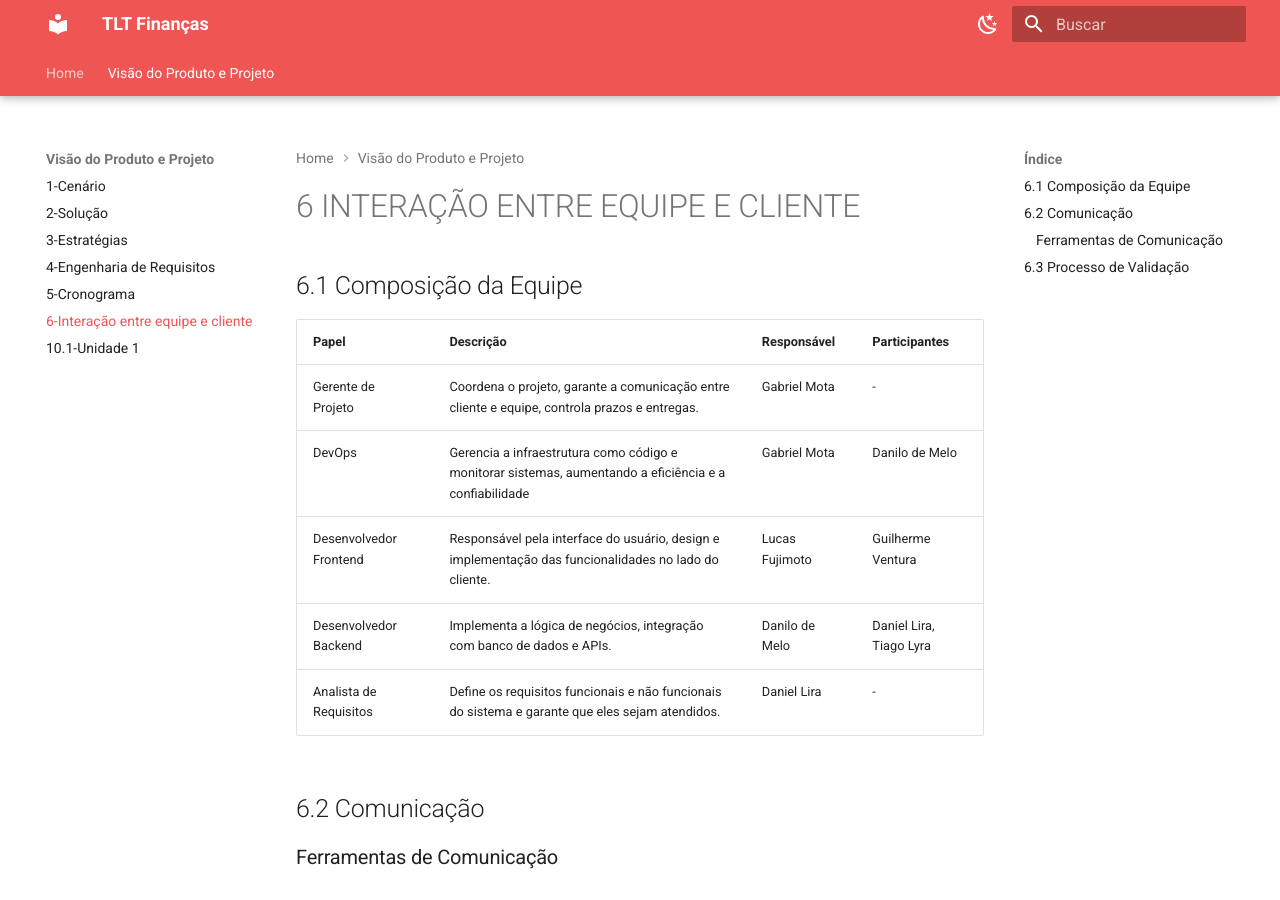
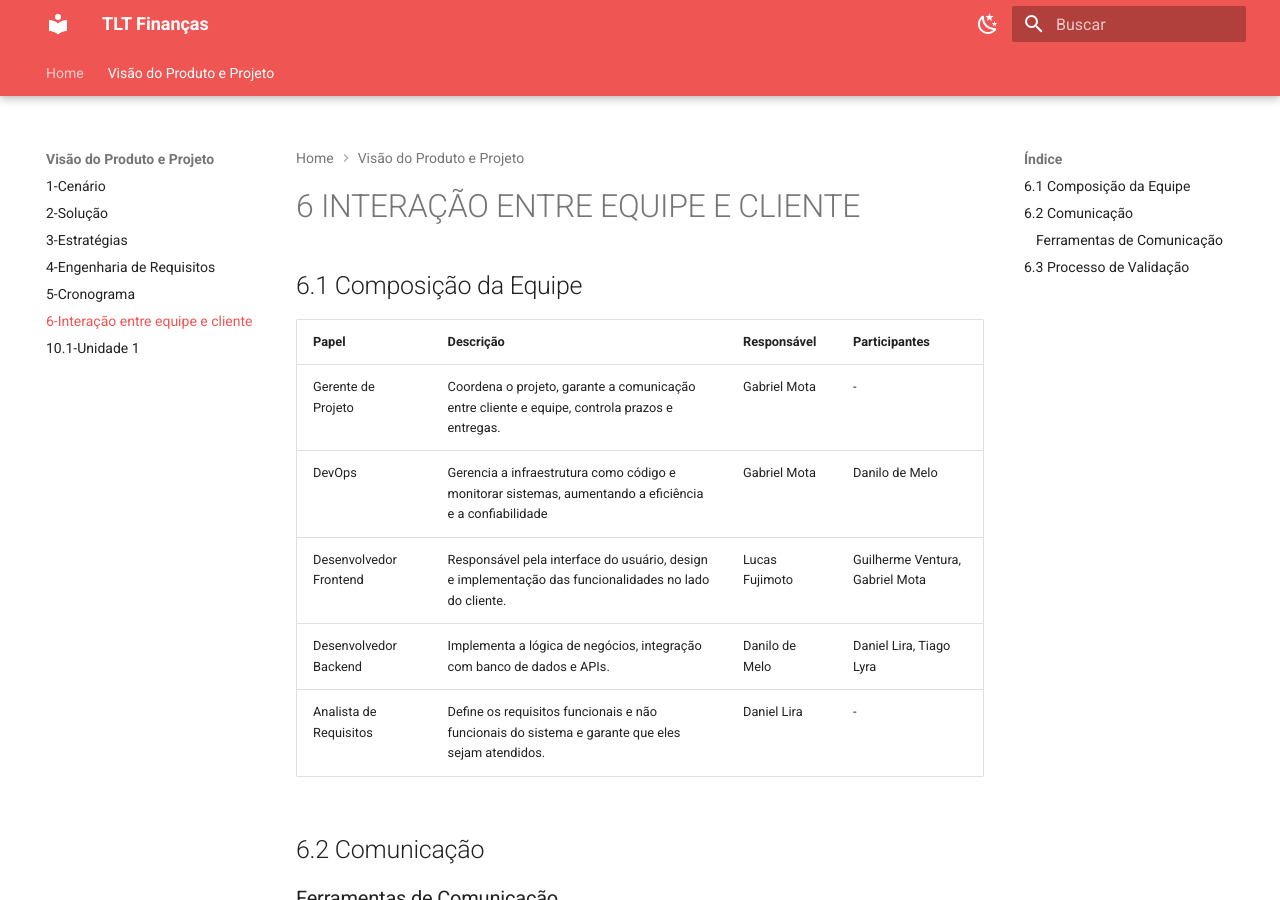
Before and after one commit to mdsreq-fga-unb/REQ-2026.1-T02-TLF, an MkDocs documentation site: the page built from docs/visao/6-interacao-equipe.md, in a window 1280 px wide and 900 px high. Built offline with MkDocs 1.6.1 and Material for MkDocs 9.7.7, drawn with Linux system fonts in a browser that asks for light colours.

Commit message:
correção na divisão de equipe da seção 6.1

```diff
--- a/docs/visao/6-interacao-equipe.md
+++ b/docs/visao/6-interacao-equipe.md
@@ -6,7 +6,7 @@
 |-------|-----------|-------------|----------------|
 | Gerente de Projeto | Coordena o projeto, garante a comunicação entre cliente e equipe, controla prazos e entregas. | Gabriel Mota | - |
 | DevOps | Gerencia a infraestrutura como código e monitorar sistemas, aumentando a eficiência e a confiabilidade | Gabriel Mota | Danilo de Melo |
-| Desenvolvedor Frontend | Responsável pela interface do usuário, design e implementação das funcionalidades no lado do cliente. | Lucas Fujimoto | Guilherme Ventura |
+| Desenvolvedor Frontend | Responsável pela interface do usuário, design e implementação das funcionalidades no lado do cliente. | Lucas Fujimoto | Guilherme Ventura, Gabriel Mota |
 | Desenvolvedor Backend | Implementa a lógica de negócios, integração com banco de dados e APIs. | Danilo de Melo | Daniel Lira, Tiago Lyra |
 | Analista de Requisitos | Define os requisitos funcionais e não funcionais do sistema e garante que eles sejam atendidos. | Daniel Lira | - |
 
```
